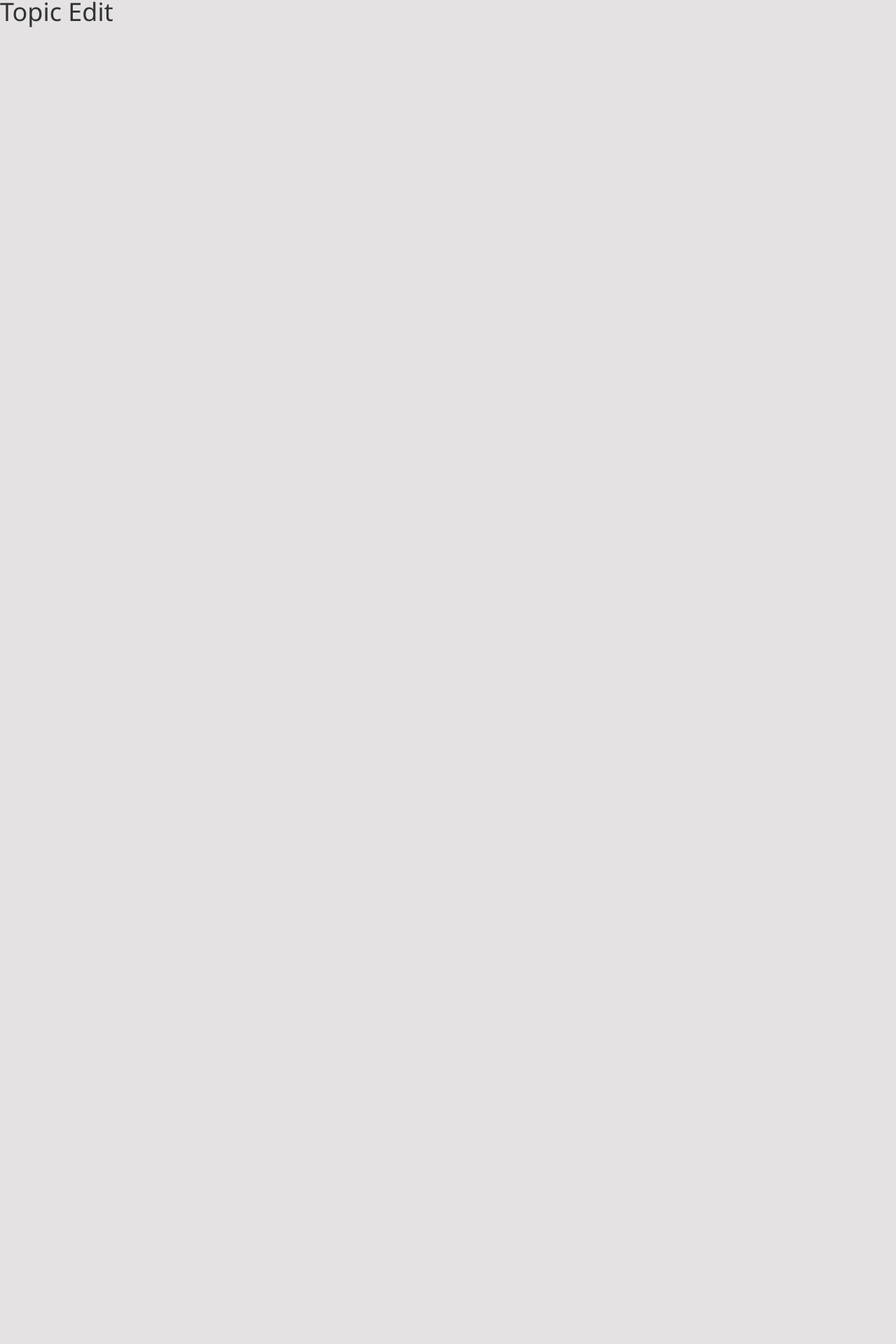
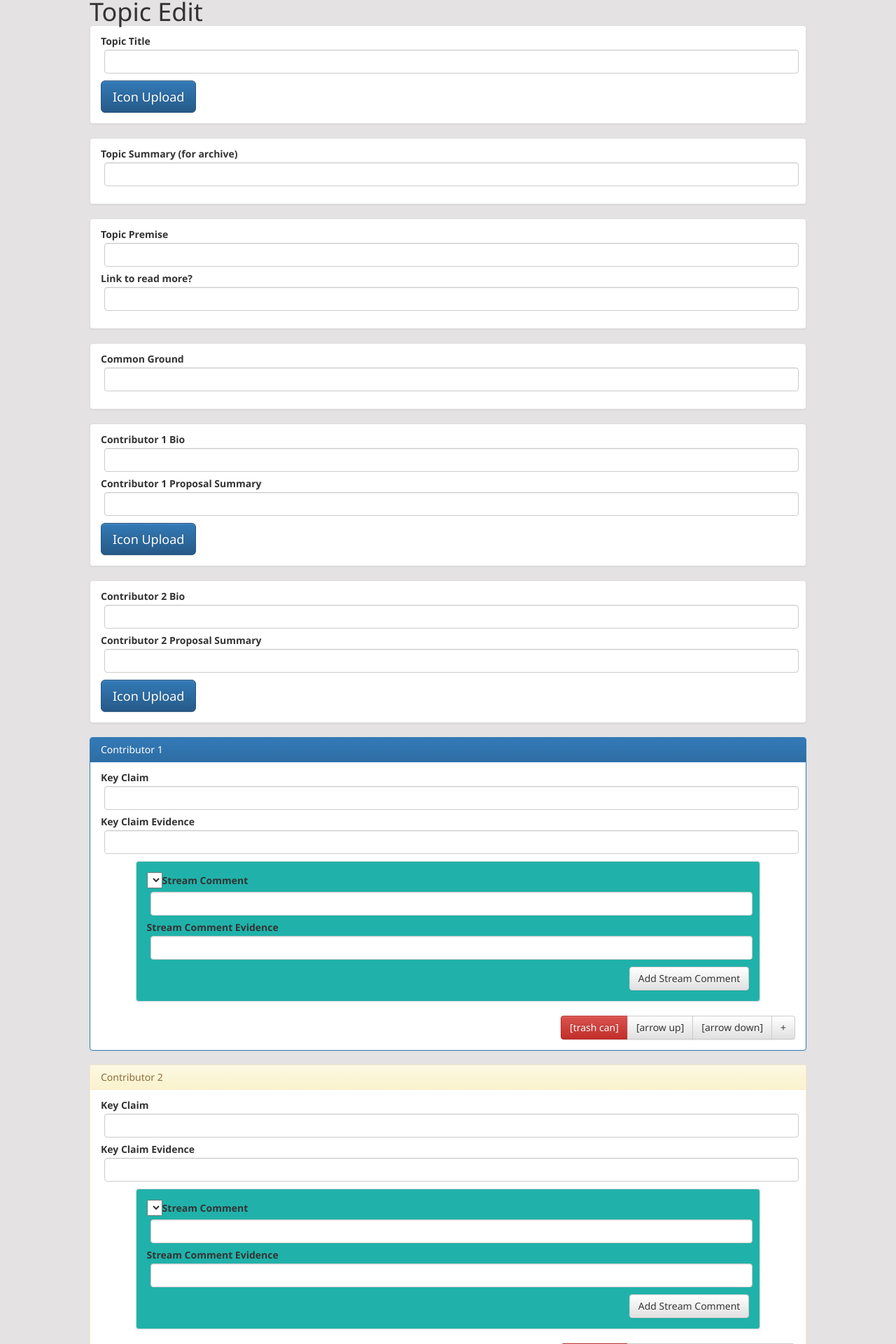
Before and after one commit to prime-hadar-policy-bytes/policy_bytes, a React (Create React App) app: page /topicEdit in a window 1280 px wide. Shown: the part 137-2057 px from the top of the page at 70% size. Before the commit the page ends 800 px from the top, so only its background shows below. Built offline with nearby package versions, Linux system fonts and the light colour scheme.

Commit message:
Three of four wireframes done

```diff
--- a/src/App.js
+++ b/src/App.js
@@ -13,7 +13,7 @@ import LandingPage from './components/LandingPage/LandingPage.jsx'
 import TopicPage from './components/TopicPage/TopicPage.jsx'
 import TopicManage from './components/Admin/TopicManage/TopicManage.jsx'
 import TopicEdit from './components/Admin/TopicEdit/TopicEdit.jsx';
-import CommentManage from './components/Admin/CommentManage/CommentManage.jsx';
+// import CommentManage from './components/Admin/CommentManage/CommentManage.jsx';
 
 import Nav from './components/Nav/Nav.jsx'
 
@@ -39,10 +39,10 @@ const App = () => (
             path="/topicManage"
             component={TopicManage}
           />
-          <Route
+          {/* <Route
             path="/commentManage"
             component={CommentManage}
-          />
+          /> */}
           <Route
             path="/topicEdit"
             component={TopicEdit}
--- a/src/components/Admin/TopicEdit/TopicEdit.jsx
+++ b/src/components/Admin/TopicEdit/TopicEdit.jsx
@@ -1,6 +1,10 @@
 import React, { Component } from 'react'
 import PropTypes from 'prop-types'
 import { connect } from 'react-redux'
+
+import Footer from '../../Footer/Footer.jsx'
+
+import { Panel, Tab, Tabs, Button, ButtonGroup, FormGroup, ControlLabel, FormControl } from 'react-bootstrap';
 
 export class TopicEdit extends Component {
   static propTypes = {
@@ -10,7 +14,143 @@ export class TopicEdit extends Component {
   render() {
     return (
       <div>
-        <h1>Topic Edit</h1>
+        <div className="wrapper">
+          <h1>Topic Edit</h1>
+
+
+            <Panel>
+              <Panel.Body>
+                <ControlLabel>Topic Title</ControlLabel>
+                <FormControl type="text"/>
+                <Button bsSize="large" bsStyle="primary">Icon Upload</Button>
+              </Panel.Body>
+            </Panel>
+
+            <Panel>
+              <Panel.Body>
+                <ControlLabel>Topic Summary (for archive)</ControlLabel>
+                <FormControl type="text"/>
+              </Panel.Body>
+            </Panel>
+
+            <Panel>
+              <Panel.Body>
+                <ControlLabel>Topic Premise</ControlLabel>
+                <FormControl type="text"/>
+                <ControlLabel>Link to read more?</ControlLabel>
+                <FormControl type="text"/>
+              </Panel.Body>
+            </Panel>
+
+            <Panel>
+              <Panel.Body>
+                <ControlLabel>Common Ground</ControlLabel>
+                <FormControl type="text"/>
+              </Panel.Body>
+            </Panel>
+
+            <Panel>
+              <Panel.Body>
+                <ControlLabel>Contributor 1 Bio</ControlLabel>
+                <FormControl type="text"/>
+                <ControlLabel>Contributor 1 Proposal Summary</ControlLabel>
+                <FormControl type="text"/>
+                <Button bsSize="large" bsStyle="primary">Icon Upload</Button>
+              </Panel.Body>
+            </Panel>
+            <Panel>
+              <Panel.Body>
+                <ControlLabel>Contributor 2 Bio</ControlLabel>
+                <FormControl type="text"/>
+                <ControlLabel>Contributor 2 Proposal Summary</ControlLabel>
+                <FormControl type="text"/>
+                <Button bsSize="large" bsStyle="primary">Icon Upload</Button>
+              </Panel.Body>
+            </Panel>
+
+
+
+
+
+{/* KEY CLAIM INPUTS */}
+{/* CONTRIB 1 */}
+
+          <Panel bsStyle="primary">
+            <Panel.Heading>
+              Contributor 1
+            </Panel.Heading>
+
+              <Panel.Body>
+                <ControlLabel>Key Claim</ControlLabel>
+                <FormControl type="text"/>
+                <ControlLabel>Key Claim Evidence</ControlLabel>
+                <FormControl type="text"/>
+
+{/* STREAM INPUTS */}
+              <Panel className="wireStreamInput">
+                <Panel.Body>
+                  <select name="" id="">Contrib Select</select>
+                  <ControlLabel>Stream Comment</ControlLabel>
+                  <FormControl type="text"/>
+                  <ControlLabel>Stream Comment Evidence</ControlLabel>
+                  <FormControl type="text"/>
+                  <Button className="wireCommentButtons">Add Stream Comment</Button>
+                </Panel.Body>
+              </Panel>
+
+              <ButtonGroup className="wireCommentButtons">
+                <Button bsStyle="danger">[trash can]</Button>
+                <Button>[arrow up]</Button>
+                <Button>[arrow down]</Button>
+                <Button className="wireCommentButtons">+</Button>
+              </ButtonGroup>
+            </Panel.Body>
+          </Panel>
+
+{/* CONTRIB 2 */}
+
+          <Panel bsStyle="warning">
+            <Panel.Heading>
+              Contributor 2
+            </Panel.Heading>
+
+              <Panel.Body>
+                <ControlLabel>Key Claim</ControlLabel>
+                <FormControl type="text"/>
+                <ControlLabel>Key Claim Evidence</ControlLabel>
+                <FormControl type="text"/>
+
+{/* STREAM INPUTS */}
+              <Panel className="wireStreamInput">
+                <Panel.Body>
+                  <select name="" id="">Contrib Select</select>
+                  <ControlLabel>Stream Comment</ControlLabel>
+                  <FormControl type="text"/>
+                  <ControlLabel>Stream Comment Evidence</ControlLabel>
+                  <FormControl type="text"/>
+                  <Button className="wireCommentButtons">Add Stream Comment</Button>
+                </Panel.Body>
+              </Panel>
+
+              <ButtonGroup className="wireCommentButtons">
+                <Button bsStyle="danger">[trash can]</Button>
+                <Button>[arrow up]</Button>
+                <Button>[arrow down]</Button>
+                <Button className="wireCommentButtons">+</Button>
+              </ButtonGroup>
+            </Panel.Body>
+          </Panel>
+
+
+
+
+
+
+
+
+          </div>
+
+          <Footer/>
       </div>
     )
   }
--- a/src/components/Nav/Nav.jsx
+++ b/src/components/Nav/Nav.jsx
@@ -21,11 +21,6 @@ const Nav = () => (
           </Link>
         </li>
         <li>
-          <Link to="/commentManage">
-            ADMIN Comment Manage
-          </Link>
-        </li>
-        <li>
           <Link to="/topicEdit">
             Topic Edit
           </Link>
--- a/src/styles/main.css
+++ b/src/styles/main.css
@@ -191,3 +191,9 @@ li a:hover {
 .wireCommentButtons{
     float: right;
 }
+
+.wireStreamInput{
+    width: 90%;
+    margin-left: 5%;
+    background-color: lightseagreen;
+}
```
Also changed, not shown: src/components/.unusedComponents/CommentManage/CommentManage.jsx (renamed from src/components/Admin/CommentManage/CommentManage.jsx).
